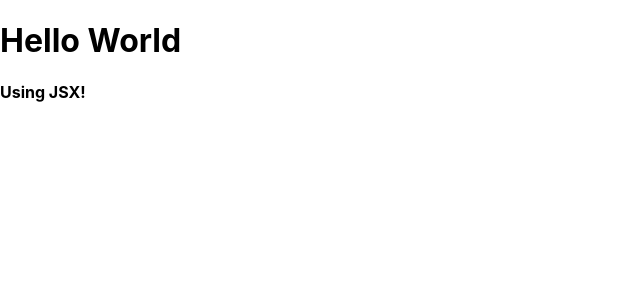
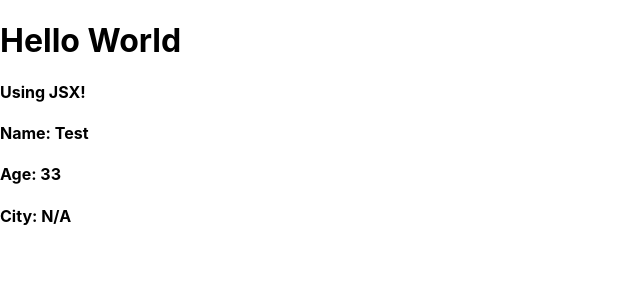
Before and after one commit to nikunjp-tatva/react-training, a React (Create React App) app: page / in a window 1280 px wide. Shown: the top 300 px of the page, without its empty margins (0-640 px from the left). Built offline with nearby package versions, Linux system fonts and the light colour scheme.

Commit message:
props example

```diff
--- a/src/App.js
+++ b/src/App.js
@@ -1,4 +1,5 @@
-import JSXComponent from "./JSXComponent";
+import JSXComponent from "./components/JSXComponent";
+import Parent from "./components/ParentProp.component";
 
 function App() {
   return (
@@ -6,6 +7,7 @@ function App() {
       <header className="App-header">
         <h1>Hello World</h1>
         <JSXComponent />
+        <Parent />
       </header>
     </div>
   );
--- /dev/null
+++ b/src/components/ChildProp.component.jsx
@@ -0,0 +1,13 @@
+import React from "react";
+
+const Child = (props) => {
+  return (
+    <div>
+      <h4> Name: {props.name}</h4>
+      <h4> Age: {props.age}</h4>
+      <h4> City: {props.city}</h4>
+    </div>
+  );
+};
+
+export default Child;
--- /dev/null
+++ b/src/components/ParentProp.component.jsx
@@ -0,0 +1,12 @@
+import React from 'react';
+import Child from './ChildProp.component';
+
+const Parent = () => {
+  return (
+    <div>
+      <Child name="Test" age= "33" city="N/A" />
+    </div>
+  );
+};
+
+export default Parent;
```
Also changed, not shown: src/components/JSXComponent.js (renamed from src/JSXComponent.js).
